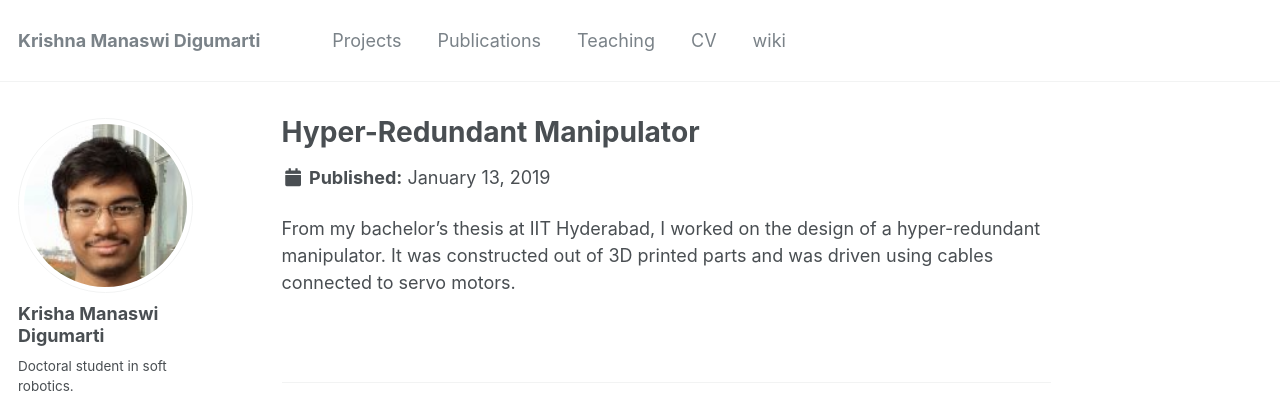
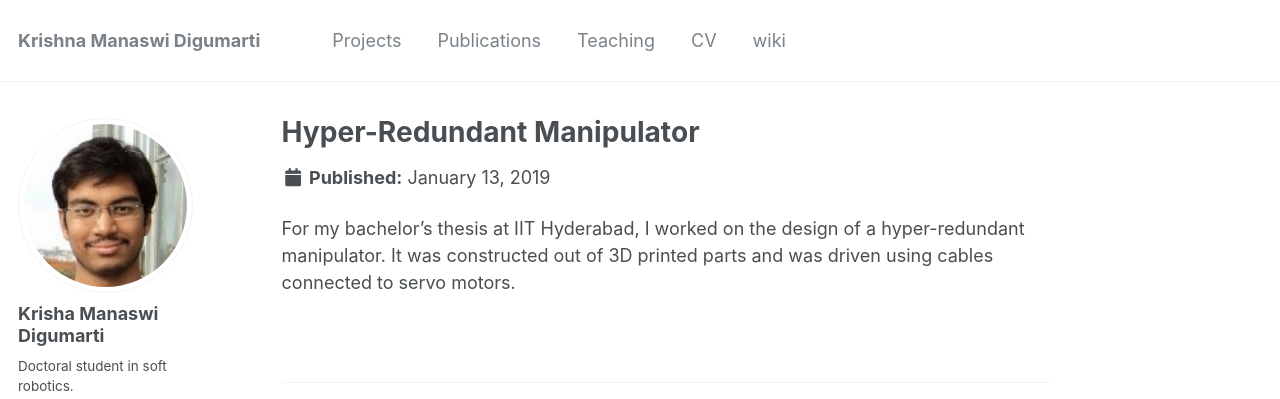
Before and after one commit to KrishnaManaswiD/KrishnaManaswiD.github.io, a Jekyll site: the page built from _portfolio/portfolio-4.md, in a window 1280 px wide. Shown: the top 399 px of the page. Built offline with Jekyll 4.4.1, drawn with Linux system fonts in a browser that asks for light colours; some web fonts are replaced.

```diff
--- a/_portfolio/portfolio-4.md
+++ b/_portfolio/portfolio-4.md
@@ -4,4 +4,4 @@ excerpt: "A cable driven manipulator with multiple degrees of freedom <br/><img
 collection: portfolio
 ---
 
-From my bachelor's thesis at IIT Hyderabad, I worked on the design of a hyper-redundant manipulator. It was constructed out of 3D printed parts and was driven using cables connected to servo motors.
+For my bachelor's thesis at IIT Hyderabad, I worked on the design of a hyper-redundant manipulator. It was constructed out of 3D printed parts and was driven using cables connected to servo motors.
```
Also changed, not shown: _portfolio/portfolio-1.md (+3 -0 lines), _portfolio/portfolio-2.md (+3 -0 lines), _portfolio/portfolio-3.md (+2 -0 lines), images/projectImages/Roger2_500x300.png (added), images/projectImages/StarlETH2_500x300.png (added).
